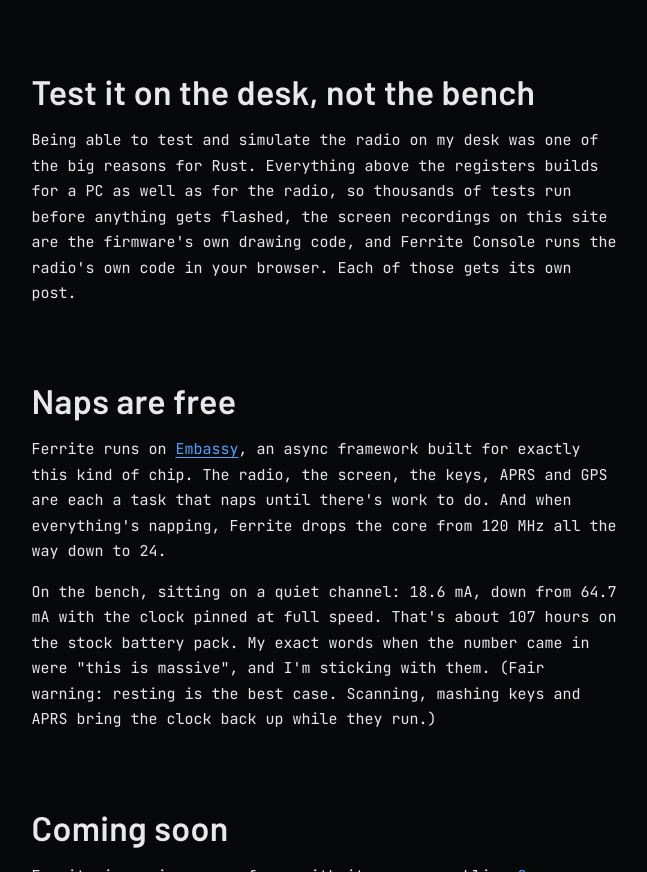
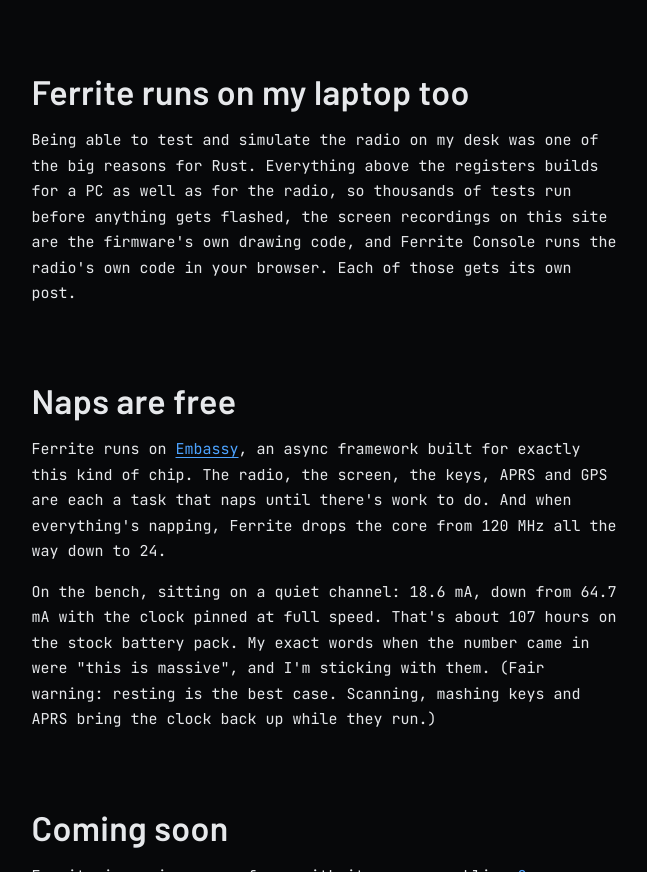
Before and after one commit to FerriteFW/ferrite-website, an Eleventy site: page src/blog/posts/2026-11-01-why-rust.md in a window 1280 px wide. Shown: the part 1913-2785 px from the top of the page, without its empty margins (316-963 px from the left). Built offline with nearby package versions, Linux system fonts and the light colour scheme; Eleventy itself is replaced by a stand-in of ours; files that its build step writes are made by us from their sources.

Commit message:
Blog: a better heading for the desk-testing section
Built with the help of AI.

```diff
--- a/src/blog/posts/2026-11-01-why-rust.md
+++ b/src/blog/posts/2026-11-01-why-rust.md
@@ -46,7 +46,7 @@ Size still bites, though. One innocent extra branch in a drawing routine got cop
 and fixing it gave back 19,312 bytes. Nineteen thousand, three hundred and twelve bytes. For an if-statement. How
 we keep Ferrite lean is a post of its own: the Rust diet.
 
-## Test it on the desk, not the bench
+## Ferrite runs on my laptop too
 
 Being able to test and simulate the radio on my desk was one of the big reasons for Rust. Everything above the
 registers builds for a PC as well as for the radio, so thousands of tests run before anything gets flashed, the
```
